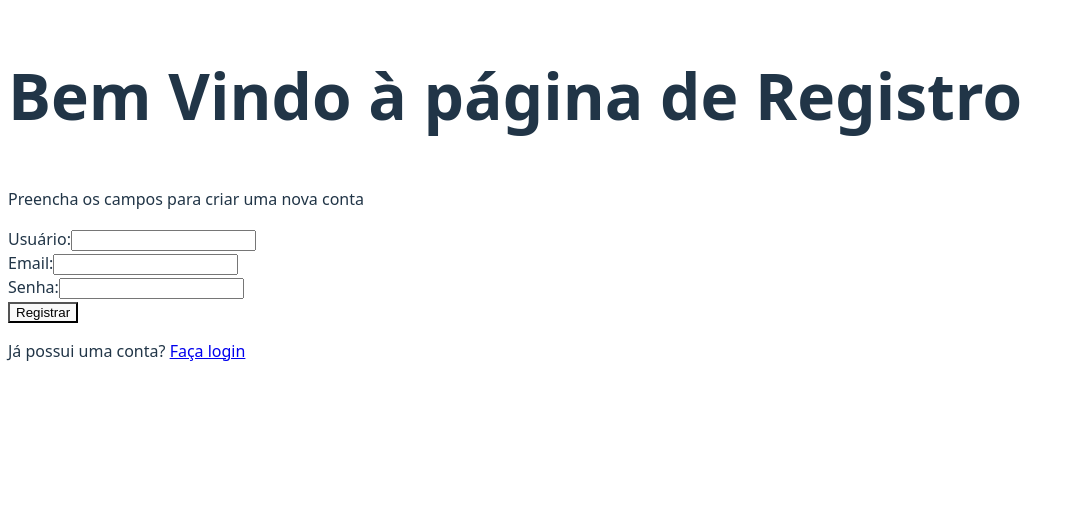
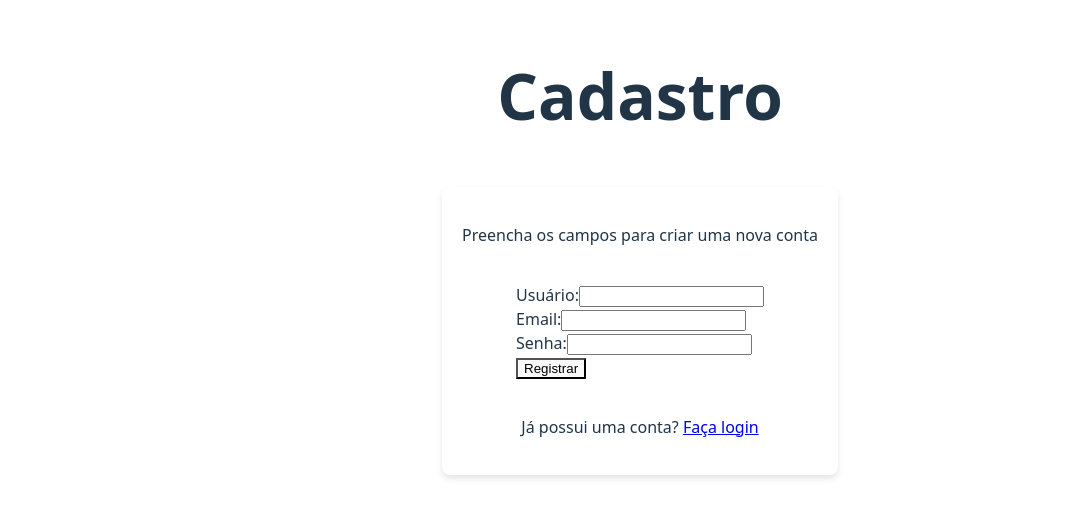
Before and after one commit to TriPixelDevv/digital-twin, a React (Vite) app in the folder front-end/digital-twin/: page /register in a window 1280 px wide. Shown: the top 518 px of the page, without its empty margins (0-1076 px from the left). Built offline with nearby package versions, Linux system fonts and the light colour scheme.

Commit message:
Início de estilização da tela de registro

```diff
--- a/front-end/digital-twin/src/index.css
+++ b/front-end/digital-twin/src/index.css
@@ -1,4 +1,5 @@
 @import url('./styles/_login.css');
+@import url('./styles/_register.css');
 
 :root {
   font-family: system-ui, Avenir, Helvetica, Arial, sans-serif;
--- a/front-end/digital-twin/src/pages/LandingPage/LandingPage.tsx
+++ b/front-end/digital-twin/src/pages/LandingPage/LandingPage.tsx
@@ -1,6 +1,6 @@
 export default function LandingPage() {
     return <>
-        <nav><li><a href="/register">Sair da conta</a></li></nav>
+        <nav><li><a href="/login">Sair da conta</a></li></nav>
         <h1>Bem Vindo Ao Digital Twin do seu Carro!</h1>
         <p>Nome do Carro: Toyota</p>
         <p>Modelo: Corolla</p>
--- a/front-end/digital-twin/src/pages/LoginPage/LoginPage.jsx
+++ b/front-end/digital-twin/src/pages/LoginPage/LoginPage.jsx
@@ -10,7 +10,7 @@ export default function LoginPage() {
   return (
     <>
       <div className="login-container">
-        <h1>Bem Vindo à página de Login</h1>
+        <h1>Bem-Vindo!</h1>
         <div className="login-block">
           <p>Preencha os campos para realizar o login</p>
           <form className='campos' onSubmit={handleLogin}>
--- a/front-end/digital-twin/src/pages/RegisterPage/RegisterPage.jsx
+++ b/front-end/digital-twin/src/pages/RegisterPage/RegisterPage.jsx
@@ -9,7 +9,9 @@ export default function RegisterPage() {
   }
 
   return <>
-    <h1>Bem Vindo à página de Registro</h1>
+  <div className="register-container">
+    <h1>Cadastro</h1>
+    <div className="register-block">
       <p>Preencha os campos para criar uma nova conta</p>
       <form onSubmit={handleRegister}>
           <div>
@@ -27,5 +29,7 @@ export default function RegisterPage() {
           <button type="submit">Registrar</button>
       </form>
       <p>Já possui uma conta? <Link to="/login">Faça login</Link></p>
+    </div>
+  </div>
   </>;
 }
--- /dev/null
+++ b/front-end/digital-twin/src/styles/_register.css
@@ -0,0 +1,25 @@
+.register-container {
+    display: flex;
+    flex-direction: column;
+    align-items: center;
+    justify-content: flex-start;
+    height: 100vh;
+}
+
+h1 {
+    margin-top: 0;
+    padding-top: 40px;
+    font-size: 4em;
+}
+
+.register-block {
+    display: flex;
+    flex-direction: column;
+    align-items: center;
+    justify-content: center;
+    gap: 20px;
+    padding: 20px;
+    border-radius: 8px;
+    box-shadow: 0 4px 6px rgba(0, 0, 0, 0.1);
+    background-color: rgba(255, 255, 255, 0.1);
+}
```
Lines whose indentation alone changed are shown as unchanged.
